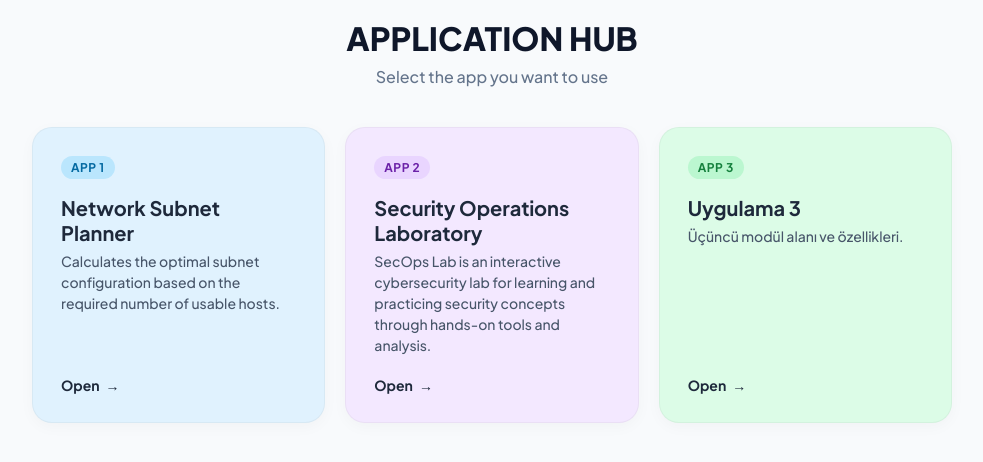
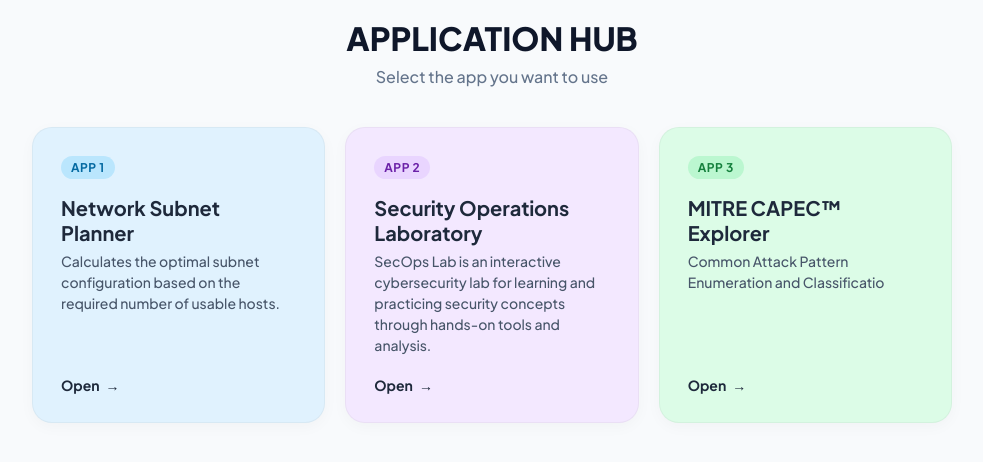
Before and after one commit to nissfdn/application_hub, a Flask app: page / in a window 1280 px wide. Shown: the part 180-642 px from the top of the page, without its empty margins (148-1131 px from the left). Run offline with Flask 3, Linux system fonts and the light colour scheme.

Commit message:
add MITRE CAPEC

```diff
--- a/main.py
+++ b/main.py
@@ -130,9 +130,9 @@ def app1():
 def app2():
     return redirect("https://sec-ops-lab.vercel.app")
 
-@app.route("/app3")
+@app.route("/capec")
 def app3():
-    return render_template("app3.html")
+    return redirect("https://capec-project.vercel.app/")
 
 if __name__ == "__main__":
     app.run(debug=True)
--- a/templates/index.html
+++ b/templates/index.html
@@ -176,7 +176,7 @@
                 <div class="card-top">
                     <span class="tag">App 2</span>
                 </div>
-                <h2>Security Operations Laboratory</h2> <!-- burasi duzenlenicek -->
+                <h2>Security Operations Laboratory</h2>
                 <p>SecOps Lab is an interactive cybersecurity lab for learning and practicing security concepts through hands-on tools and analysis.</p> <!-- burasi duzenlenicek -->
             </div>
             <div class="card-bottom">
@@ -190,8 +190,8 @@
                 <div class="card-top">
                     <span class="tag">App 3</span>
                 </div>
-                <h2>Uygulama 3</h2> <!-- burasi duzenlenicek -->
-                <p>Üçüncü modül alanı ve özellikleri.</p> <!-- burasi duzenlenicek -->
+                <h2>MITRE CAPEC™ Explorer</h2>
+                <p>Common Attack Pattern Enumeration and Classificatio</p>
             </div>
             <div class="card-bottom">
                 Open <span>&rarr;</span>
```
